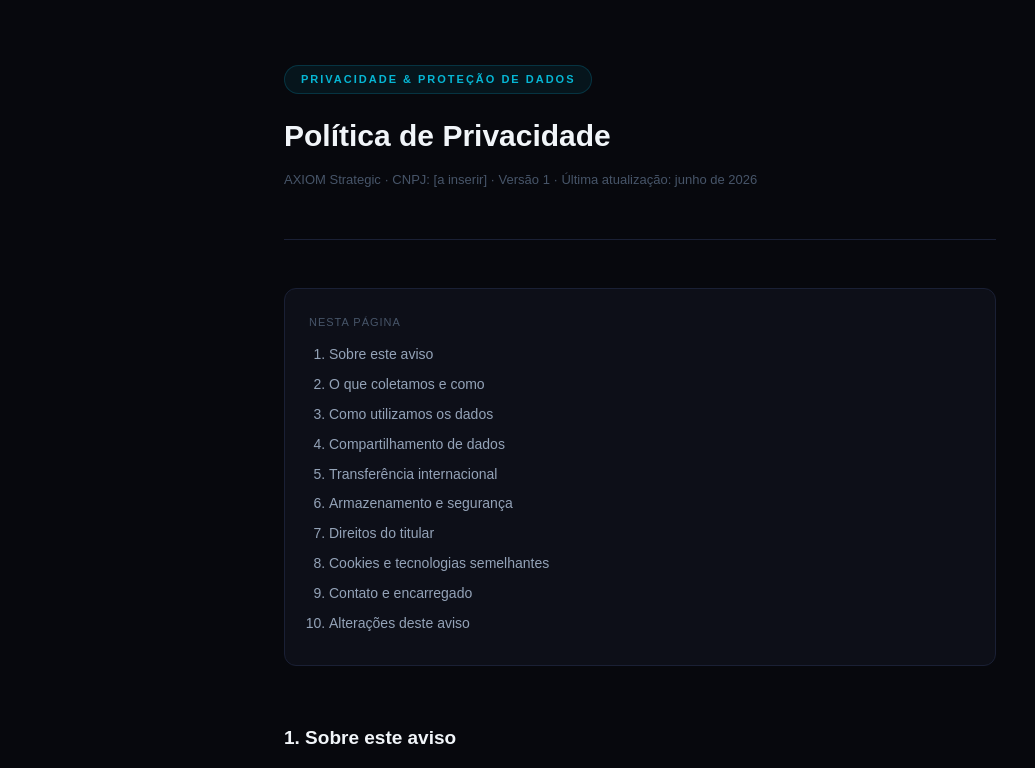
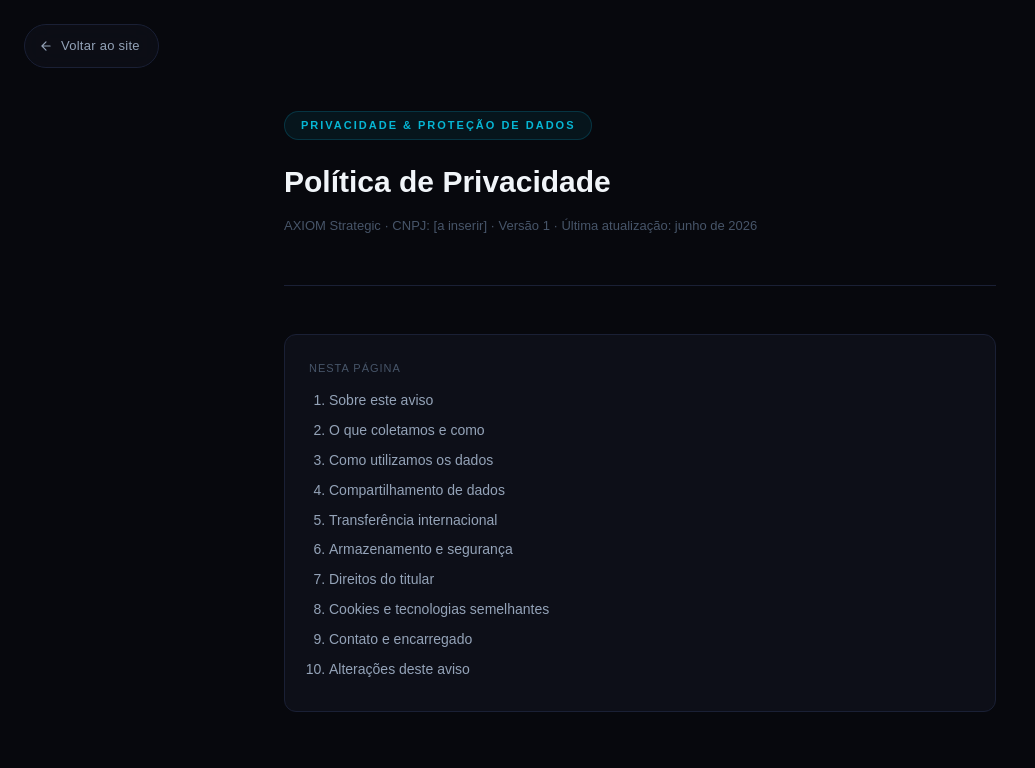
Before and after one commit to Brutomemo/page-axiom, a plain HTML site: page pages/privacidade.html in a window 1280 px wide. Shown: the top 768 px of the page, without its empty margins (0-1035 px from the left). Drawn offline with Linux system fonts and the light colour scheme.

Commit message:
Add files via upload

```diff
--- a/pages/privacidade.html
+++ b/pages/privacidade.html
@@ -9,7 +9,7 @@
     --bg: #07080d;
     --card: #0d0f18;
     --border: #1a2035;
-    --orange: #f57b09;
+    --orange: #ff8800;
     --cyan: #06b6d4;
     --text-primary: #f1f5f9;
     --text-secondary: #94a3b8;
@@ -26,7 +26,37 @@
   .wrap {
     max-width: 760px;
     margin: 0 auto;
-    padding: 64px 24px 96px;
+    padding: 110px 24px 96px;
+  }
+  .back-button {
+    position: fixed;
+    top: 24px;
+    left: 24px;
+    z-index: 50;
+    display: inline-flex;
+    align-items: center;
+    gap: 8px;
+    background: rgba(13,15,24,0.85);
+    backdrop-filter: blur(16px);
+    border: 1px solid var(--border);
+    border-radius: 24px;
+    padding: 10px 18px 10px 14px;
+    color: var(--text-secondary);
+    font-size: 13px;
+    letter-spacing: 0.02em;
+    text-decoration: none;
+    transition: border-color 0.25s ease, color 0.25s ease, background 0.25s ease;
+  }
+  .back-button:hover {
+    border-color: rgba(6,182,212,0.4);
+    color: var(--cyan);
+    background: rgba(6,182,212,0.07);
+    text-decoration: none;
+  }
+  .back-button svg {
+    width: 14px;
+    height: 14px;
+    flex-shrink: 0;
   }
   header.page-header {
     margin-bottom: 48px;
@@ -120,6 +150,12 @@
 </style>
 </head>
 <body>
+<a href="../index.html" class="back-button">
+  <svg viewBox="0 0 24 24" fill="none" stroke="currentColor" stroke-width="2" stroke-linecap="round" stroke-linejoin="round">
+    <path d="M19 12H5M12 19l-7-7 7-7"/>
+  </svg>
+  Voltar ao site
+</a>
 <div class="wrap">
 
   <header class="page-header">
```
